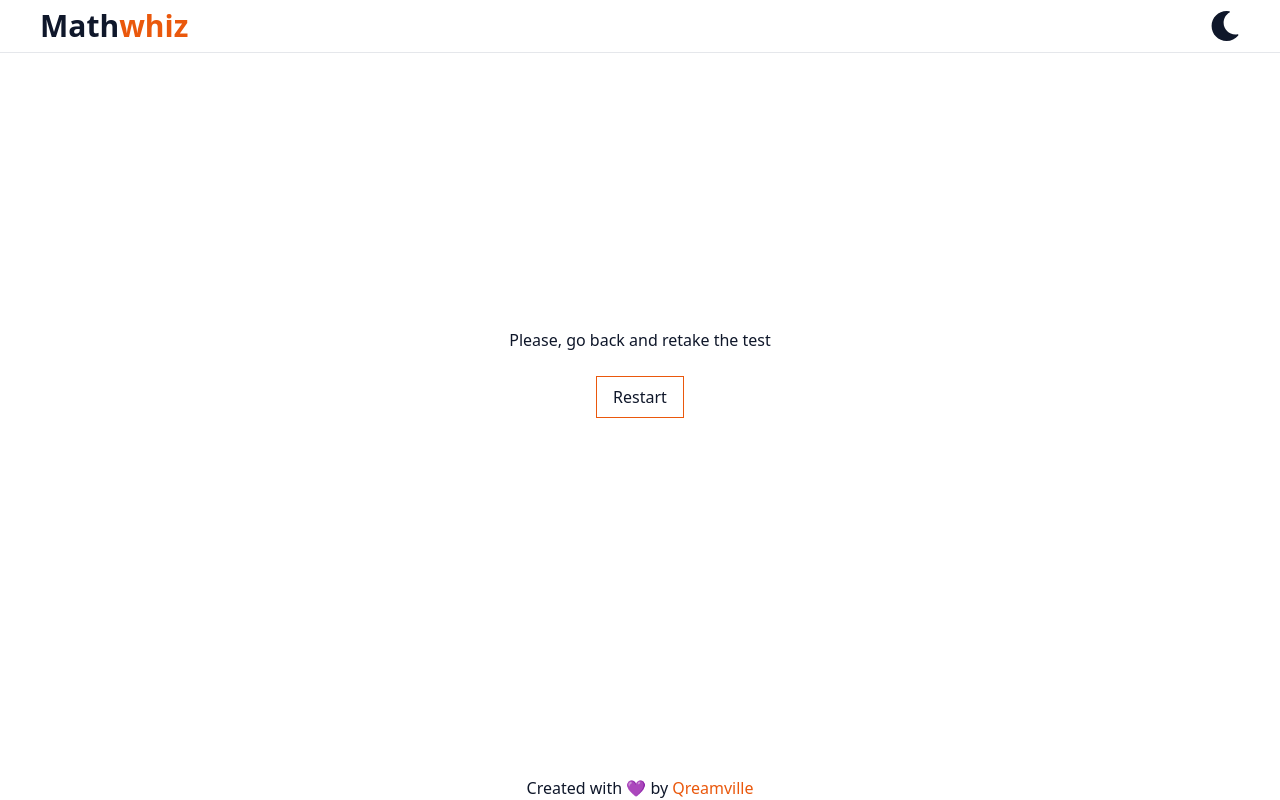
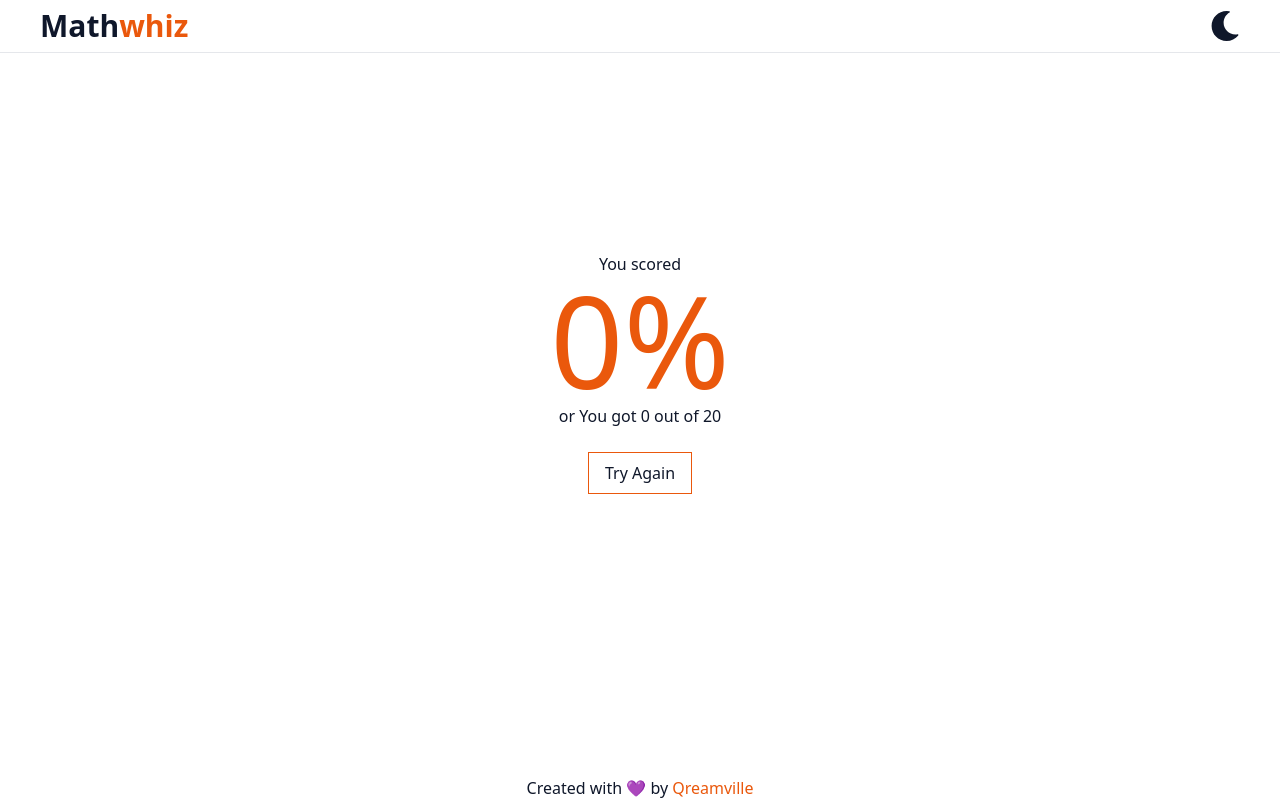
Before and after one commit to Qreamville/Mathwhiz, a React (Create React App) app: page /end-game in a window 1280 px wide. Built offline with nearby package versions, Linux system fonts and the light colour scheme.

Commit message:
Add files via upload

```diff
--- a/src/App.js
+++ b/src/App.js
@@ -1,21 +1,9 @@
-import { useState, useEffect } from "react";
+import { useState } from "react";
 import { BrowserRouter, Routes, Route } from "react-router-dom";
 import { Header, Menu, Quiz, EndQuiz, Footer } from "./components";
 
 function App() {
   const [theme, setTheme] = useState(false);
-  const [score, setScore] = useState(0);
-  const [percentage, setPercentage] = useState(0);
-  const [questions, setQuestions] = useState(null);
-
-  useEffect(() => {
-    setPercentage((prev) => {
-      if (questions) {
-        prev = (score / questions.length) * 100;
-      }
-      return prev;
-    });
-  }, [questions, score]);
 
   return (
     <BrowserRouter>
@@ -23,28 +11,9 @@ function App() {
         <div className="main dark:bg-slate-900 relative">
           <Header theme={theme} setTheme={setTheme} />
           <Routes>
-            <Route
-              path="/Mathwhiz"
-              element={
-                <Menu questions={questions} setQuestions={setQuestions} />
-              }
-            />
-            <Route
-              path="/quiz"
-              element={<Quiz questions={questions} setScore={setScore} />}
-            />
-            <Route
-              path="/end-game"
-              element={
-                <EndQuiz
-                  percentage={percentage}
-                  score={score}
-                  questions={questions}
-                  setScore={setScore}
-                  setQuestions={setQuestions}
-                />
-              }
-            />
+            <Route path="/Mathwhiz" element={<Menu />} />
+            <Route path="/quiz" element={<Quiz />} />
+            <Route path="/end-game" element={<EndQuiz />} />
           </Routes>
           <Footer />
         </div>
--- a/src/assets/data.js
+++ b/src/assets/data.js
@@ -19,7 +19,7 @@ export const data = [
     prompt: "55 x 55",
     optionA: "5555",
     optionB: "1234",
-    optionC: "",
+    optionC: "999",
     optionD: "3025",
     answer: "3025",
   },
--- a/src/components/EndQuiz.jsx
+++ b/src/components/EndQuiz.jsx
@@ -1,13 +1,14 @@
 import React from "react";
 import { useNavigate } from "react-router-dom";
+import { useGlobalContext } from "../context/Context";
 
-const EndQuiz = ({ percentage, score, questions, setScore, setQuestions }) => {
+const EndQuiz = () => {
+  const { percentage, score, questions, setScore } = useGlobalContext();
   const navigate = useNavigate();
 
   const onClick = () => {
     navigate("/Mathwhiz");
     setScore(0);
-    setQuestions(null);
   };
 
   return (
--- a/src/components/Menu.jsx
+++ b/src/components/Menu.jsx
@@ -10,8 +10,6 @@ const Menu = () => {
   const onStart = () => {
     if (questions) {
       navigate("/quiz");
-    } else {
-      alert("Please select a question");
     }
   };
 
--- a/src/components/Quiz.jsx
+++ b/src/components/Quiz.jsx
@@ -1,7 +1,9 @@
 import React, { useEffect, useState } from "react";
 import { useNavigate } from "react-router-dom";
+import { useGlobalContext } from "../context/Context";
 
-const Quiz = ({ questions, setScore }) => {
+const Quiz = () => {
+  const { questions, setScore } = useGlobalContext();
   const [num, setNum] = useState(0);
   const [choice, setChoice] = useState("");
   const [count, setCount] = useState(30);
--- a/src/index.js
+++ b/src/index.js
@@ -2,10 +2,13 @@ import React from "react";
 import ReactDOM from "react-dom/client";
 import "./index.css";
 import App from "./App";
+import AppContext from "./context/Context";
 
 const root = ReactDOM.createRoot(document.getElementById("root"));
 root.render(
   <React.StrictMode>
-    <App />
+    <AppContext>
+      <App />
+    </AppContext>
   </React.StrictMode>
 );
```
